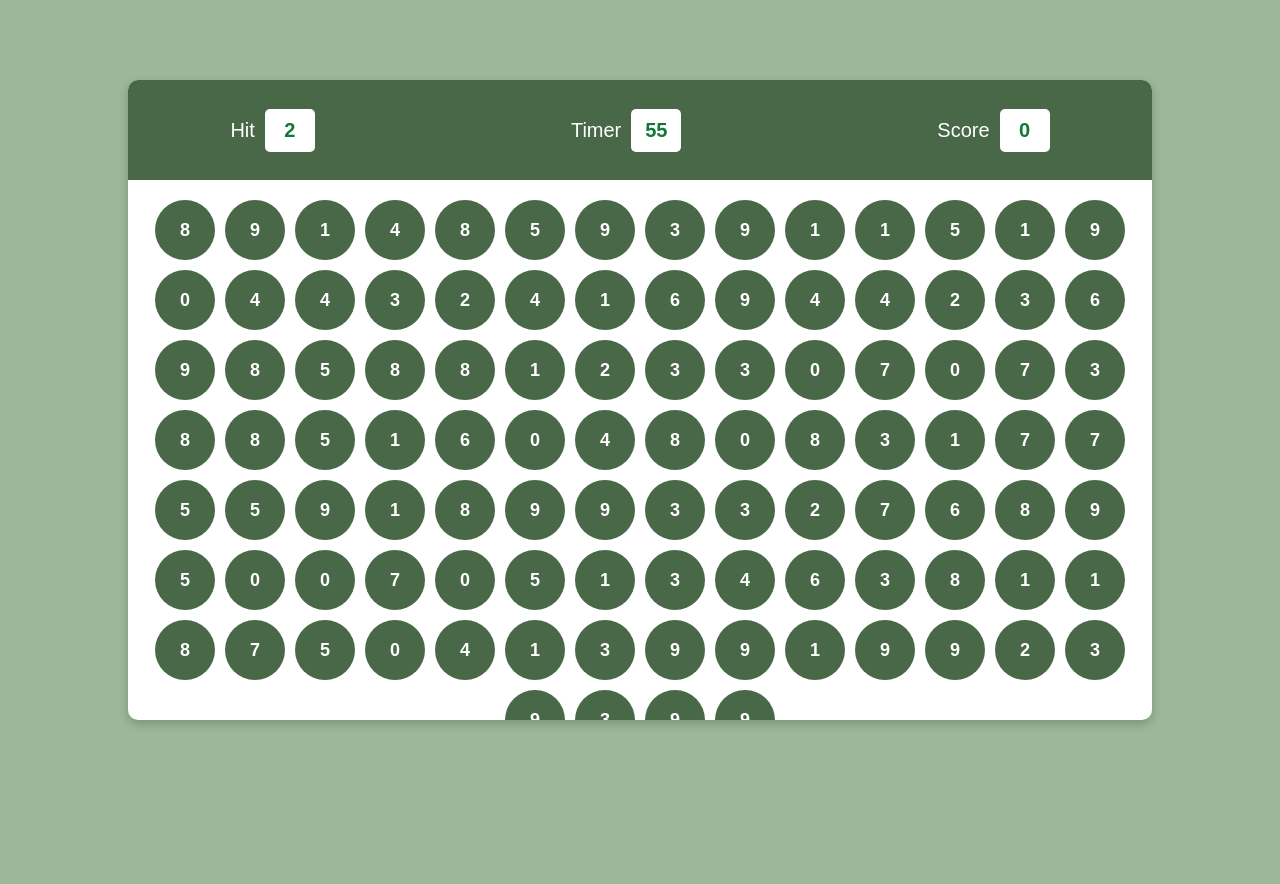
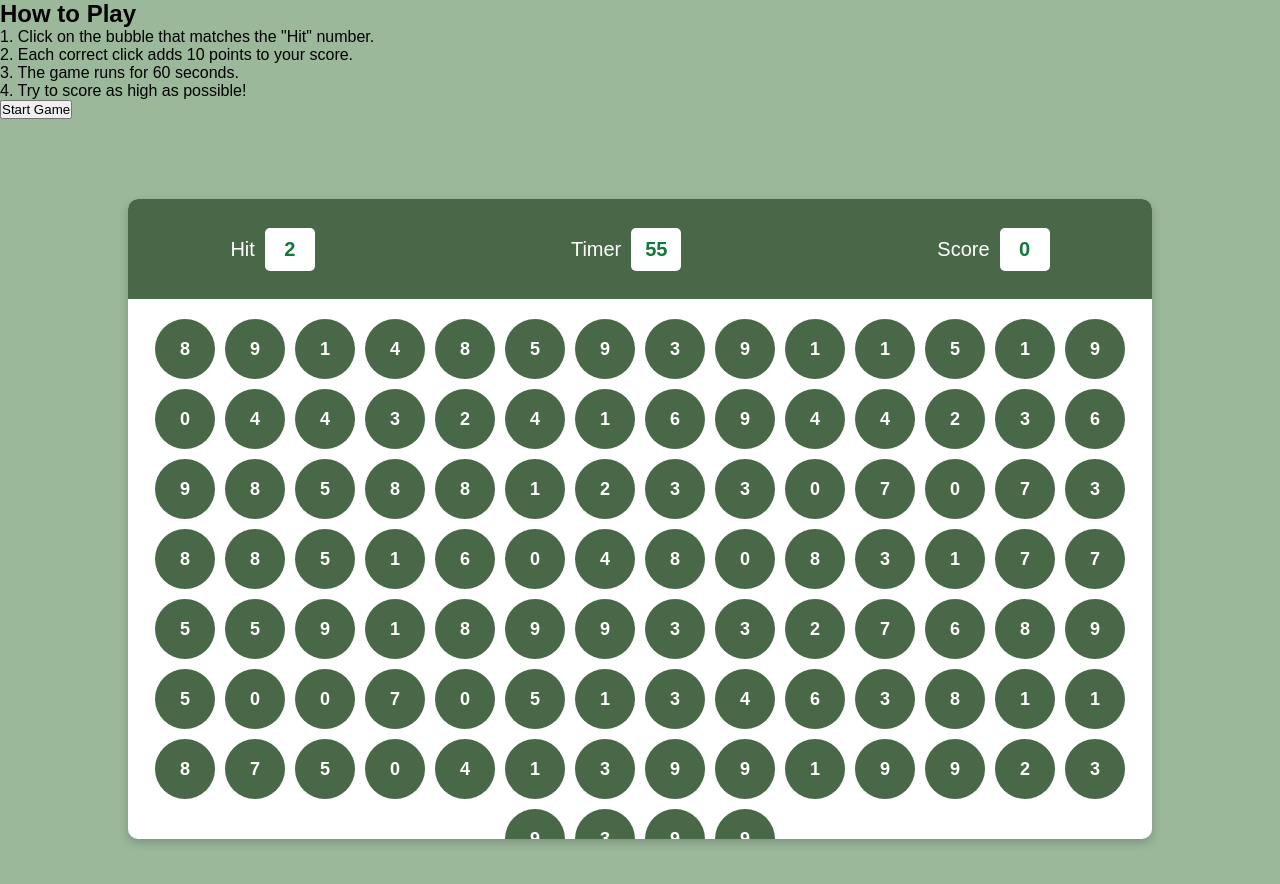
Before and after one commit to ankushtiw2003/BubbleGame, a plain HTML site: page index.html in a window 1280 px wide. Before the commit the page ends 800 px from the top, so only its background shows below. Drawn offline with Linux system fonts and the light colour scheme.

Commit message:
Update index.html

```diff
--- a/index.html
+++ b/index.html
@@ -1,20 +1,31 @@
 <!DOCTYPE html>
 <html lang="en">
-
 <head>
     <meta charset="UTF-8">
     <meta name="viewport" content="width=device-width, initial-scale=1.0">
-    <title>Bubble</title>
+    <title>Bubble Game</title>
     <link rel="stylesheet" href="style.css">
 </head>
+<body>
 
-<body>
+    <!-- How to Play Modal -->
+    <div id="howToPlayModal" class="modal">
+        <div class="modal-content">
+            <h2>How to Play</h2>
+            <p>1. Click on the bubble that matches the "Hit" number.</p>
+            <p>2. Each correct click adds 10 points to your score.</p>
+            <p>3. The game runs for 60 seconds.</p>
+            <p>4. Try to score as high as possible!</p>
+            <button id="startGameBtn">Start Game</button>
+        </div>
+    </div>
+
     <div id="main">
         <div id="panel">
             <div id="ptop">
                 <div class="elem">
                     <h2>Hit</h2>
-                    <div id="hitval" class="box">5</div>
+                    <div id="hitval" class="box">0</div>
                 </div>
                 <div class="elem">
                     <h2>Timer</h2>
@@ -25,11 +36,10 @@
                     <div id="scoreval" class="box">0</div>
                 </div>
             </div>
-            <div id="pbtm">
-            </div>
+            <div id="pbtm"></div>
         </div>
     </div>
-<script src="script.js"></script>
+
+    <script src="script.js"></script>
 </body>
-
 </html>
```
